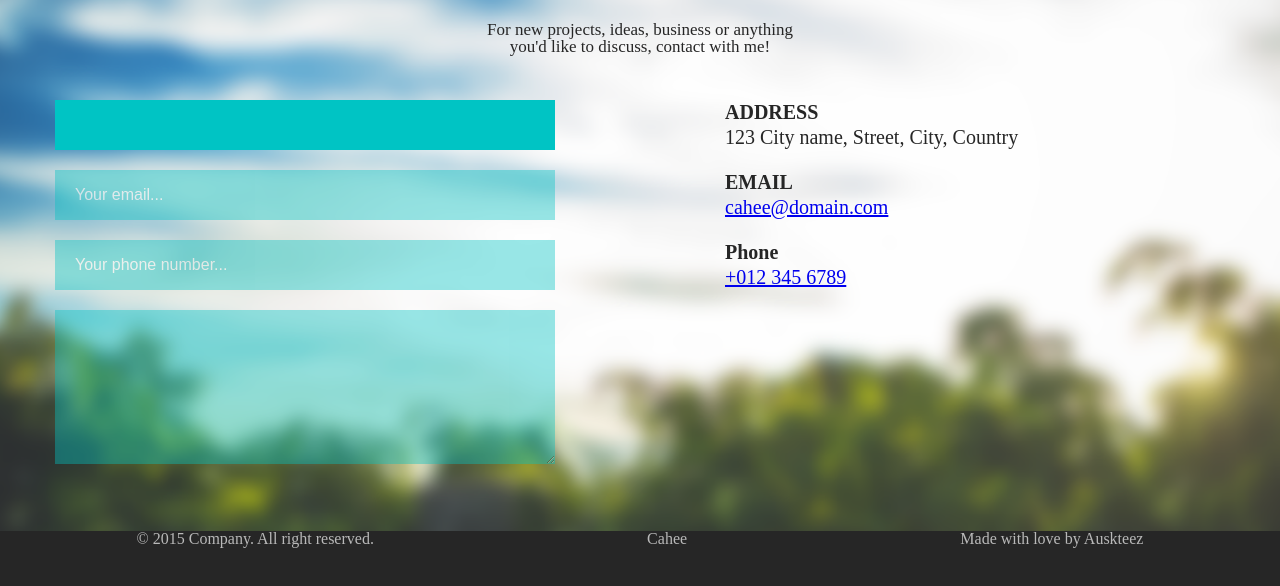
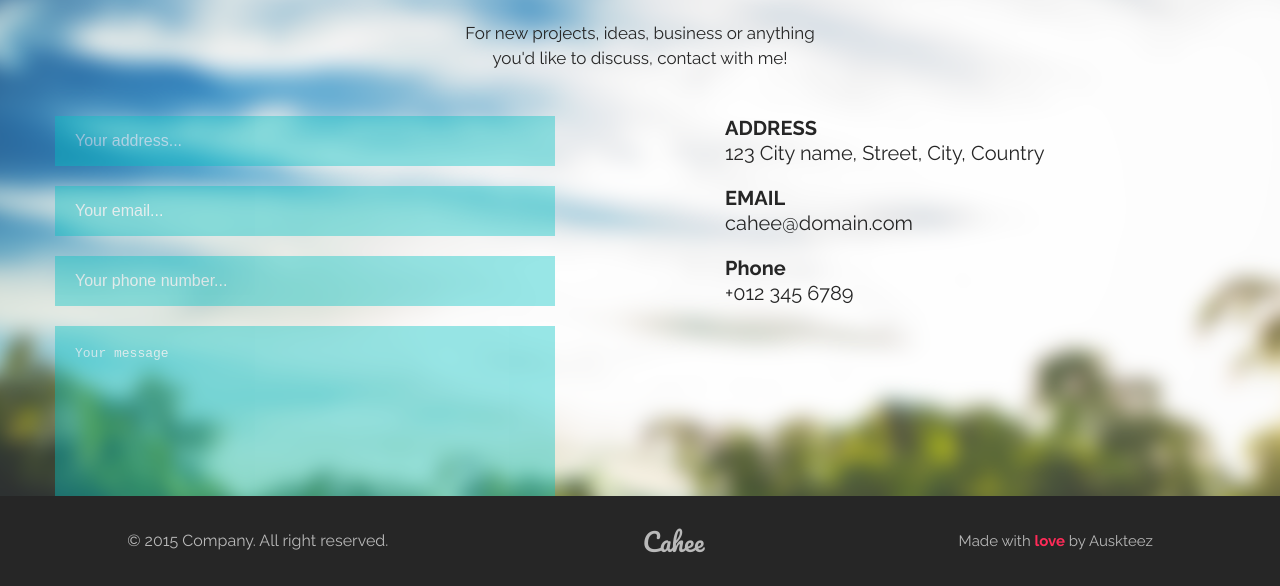
Before and after one commit to MaksymKob/Home_work, a plain HTML site: page index.html in a window 1280 px wide. Shown: the part 214-800 px from the top of the page. Drawn offline with Linux system fonts and the light colour scheme.

Commit message:
fixed_css_hight

```diff
--- a/css/style.css
+++ b/css/style.css
@@ -2,24 +2,32 @@
     box-sizing: border-box;
 }
 
-body {
+/*body {
     display: flex;
     justify-content: space-evenly;
     align-items: center;
     flex-direction: column;
     width: 100%;
-}
+    height: 100%;
+}  */
 
 .contact-form {
+    font-family: 'Raleway', sans-serif;
     background-image: url(../img/img.png);
     background-repeat: no-repeat;
-    background-size: cover;
+    background-size: cover cover;
     display: flex;
     flex-direction: column;
     justify-content: space-between;
     width: 100%;
     height: 100vh;
     padding: 100px 0 0;
+    position: relative;
+}
+
+a {
+    text-decoration: none;
+    color: #262626;
 }
 
 header .section-title {
@@ -35,18 +43,22 @@ header p{
     font-size: 17px;
     color: #262626;
     margin-bottom: 45px;
+    line-height: 25px;
 }
 
 .contact-block {
     display: flex;
     justify-content: center;
     width: 100%;
-    height: 100%;
+    height: calc(100vh - 90px);
 }
 
 form {
     display: flex;
     flex-direction: column;
+}
+
+.form {
     margin-right: 85px;
 }
 
@@ -64,9 +76,15 @@ form input {
 form input {
     height: 50px;
 }
+form textarea:focus,
+form input:focus {
+    opacity: 1;
+    border-left: 5px solid #355b82;
+    transition: .3s;
+}
 
-form input:first-child {
-    opacity: 1;
+form textarea {
+    padding: 20px 20px;
 }
 
 .contact-info {
@@ -108,11 +126,48 @@ input:-ms-input-placeholder {
     color: white !important;
 }
 
+textarea::-webkit-input-placeholder {
+    color: white !important;
+}
+
+textarea:-moz-placeholder {
+    color: white !important;
+}
+
+textarea::-moz-placeholder {
+    color: white !important;
+}
+
+textarea:-ms-input-placeholder {
+    color: white !important;
+}
+
 footer {
     width: 100%;
     display: flex;
     justify-content: space-around;
+    align-items: center;
     background-color: #262626;
     color: #b9b9b9;
-    height: 90px;
+    min-height: 90px;
+    position: absolute;
+    bottom: 0;
 }
+
+footer .coperight {
+    font-size: 16px;
+}
+
+footer .logo {
+    font-family: 'Pacifico', cursive;
+    font-size: 25px;
+}
+
+footer .author {
+    font-size: 15px;
+}
+
+.author span {
+    color: #ff2b58;
+    font-weight: bold;
+}
--- a/index.html
+++ b/index.html
@@ -4,9 +4,12 @@
 <head>
     <meta charset="UTF-8">
     <meta name="viewport" content="width=device-width, initial-scale=1.0">
-    <title>Document</title>
+    <title>Contact</title>
     <link rel="stylesheet" href="css/reset.css">
     <link rel="stylesheet" href="css/style.css">
+    <link
+        href="https://fonts.googleapis.com/css?family=Pacifico|Raleway:300i,400,700,700i,800,800i,900,900i&display=swap"
+        rel="stylesheet">
 </head>
 
 <body>
@@ -19,10 +22,10 @@
         <div class="contact-block">
             <div class="form">
                 <form action="#">
-                    <input type="text">
+                    <input type="text" placeholder="Your address...">
                     <input type="email" placeholder="Your email...">
                     <input type="tel" placeholder="Your phone number...">
-                    <textarea name="" id="30" rows="10"></textarea>
+                    <textarea name="" id="30" rows="10" placeholder="Your message"></textarea>
                 </form>
             </div>
             <div class="contact-info">
@@ -45,7 +48,7 @@
         <footer>
             <div class="coperight">© 2015 Company. All right reserved.</div>
             <div class="logo">Cahee</div>
-            <div class="author">Made with love by Auskteez</div>
+            <div class="author">Made with <span>love</span> by Auskteez</div>
         </footer>
     </section>
 </body>
```
